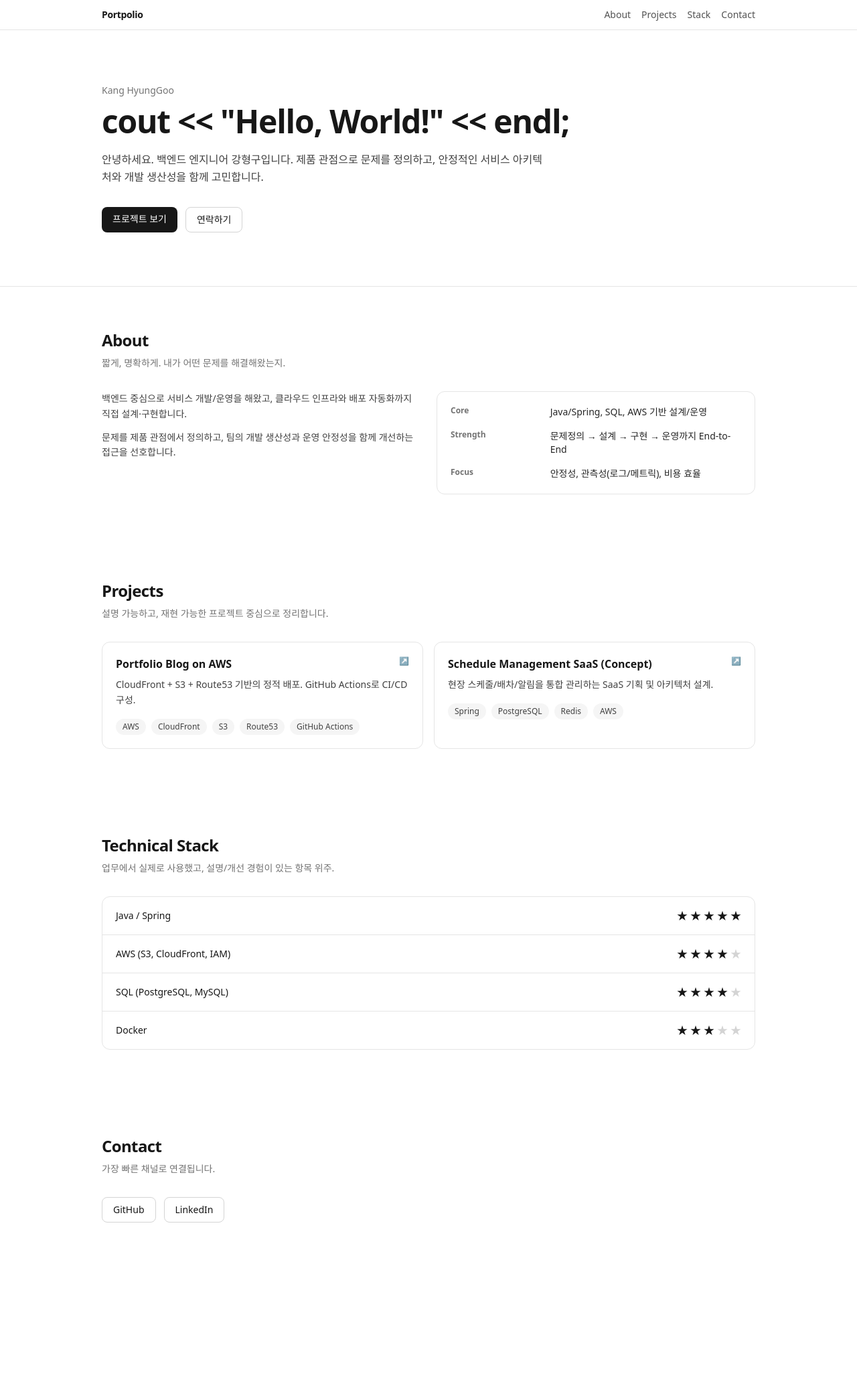
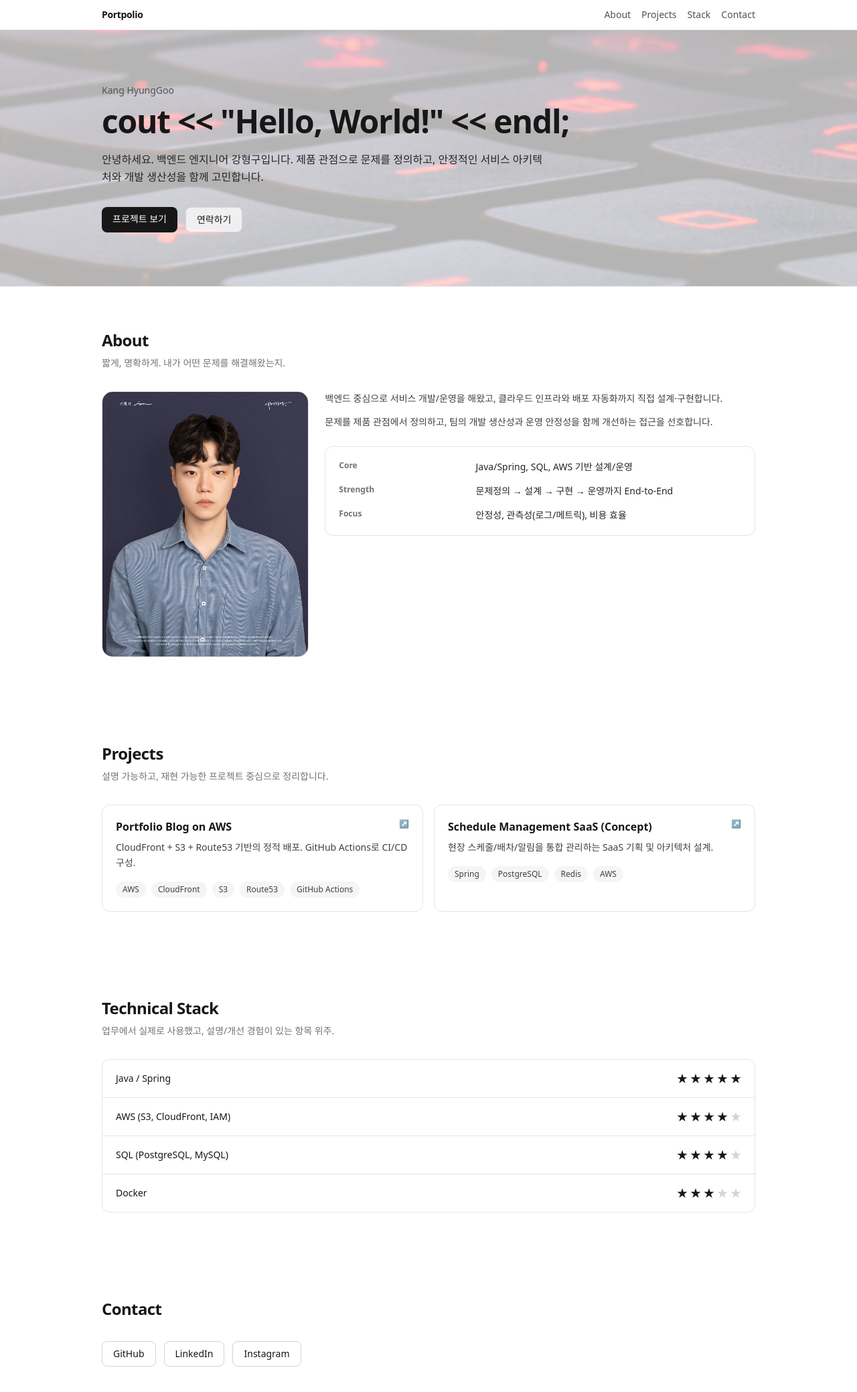
Before and after one commit to dev-LeoKang/leolinked-blog, a Next.js app: page / in a window 1280 px wide. Shown: the top 2078 px of the page at 67% size. Before the commit the page ends 1889 px from the top, so only its background shows below. Built offline with nearby package versions, Linux system fonts and the light colour scheme.

Commit message:
feat:배경화면, 프로필 사진

```diff
--- a/src/app/page.tsx
+++ b/src/app/page.tsx
@@ -30,11 +30,11 @@ export default function Home() {
         <TechStack />
       </Section>
 
-      <Section id="contact" title="Contact" subtitle="가장 빠른 채널로 연결됩니다.">
+      <Section id="contact" title="Contact" subtitle="">
         <div className="flex flex-wrap gap-3">
           <a
             className="rounded-lg border border-neutral-300 px-4 py-2 text-sm font-medium hover:bg-neutral-50"
-            href="https://github.com/"
+            href="https://github.com/dev-LeoKang"
             target="_blank"
             rel="noreferrer"
           >
@@ -42,11 +42,19 @@ export default function Home() {
           </a>
           <a
             className="rounded-lg border border-neutral-300 px-4 py-2 text-sm font-medium hover:bg-neutral-50"
-            href="https://www.linkedin.com/"
+            href="https://www.linkedin.com/in/leoKang-85511122b"
             target="_blank"
             rel="noreferrer"
           >
             LinkedIn
+          </a>
+          <a
+            className="rounded-lg border border-neutral-300 px-4 py-2 text-sm font-medium hover:bg-neutral-50"
+            href="https://www.instagram.com/h9._.k/"
+            target="_blank"
+            rel="noreferrer"
+          >
+            Instagram
           </a>
         </div>
       </Section>
--- a/src/components/About.tsx
+++ b/src/components/About.tsx
@@ -2,16 +2,29 @@ import { about } from "@/data/about";
 
 export default function About() {
   return (
-    <div className="grid gap-6 md:grid-cols-2">
-      <div>
+    <div className="grid gap-6 md:grid-cols-3">
+      {/* Profile photo */}
+      <div className="md:col-span-1">
+        <div className="overflow-hidden rounded-2xl border border-neutral-200 bg-neutral-50">
+          <div className="aspect-auto w-full">
+            <img
+              src="/images/me.jpeg"
+              alt="Profile"
+              className="h-full w-full object-cover"
+            />
+          </div>
+        </div>
+      </div>
+
+      {/* Text */}
+      <div className="md:col-span-2">
         <div className="space-y-3 text-sm leading-relaxed text-neutral-700">
           {about.summary.map((line) => (
             <p key={line}>{line}</p>
           ))}
         </div>
-      </div>
 
-      <div className="rounded-xl border border-neutral-200 p-5">
+        <div className="mt-6 rounded-xl border border-neutral-200 p-5">
           <dl className="space-y-4">
             {about.highlights.map((h) => (
               <div key={h.k} className="grid grid-cols-3 gap-3">
@@ -22,5 +35,6 @@ export default function About() {
           </dl>
         </div>
       </div>
+    </div>
   );
 }
--- a/src/components/Hero.tsx
+++ b/src/components/Hero.tsx
@@ -2,13 +2,23 @@ import { profile } from "@/data/profile";
 
 export default function Hero() {
   return (
-    <header className="border-b border-neutral-200">
+    <header className="relative overflow-hidden border-b border-neutral-200">
+      {/* Background image */}
+      <div
+        className="absolute inset-0 bg-cover bg-center"
+        style={{ backgroundImage: "url(/images/background.jpg)" }}
+        aria-hidden="true"
+      />
+      {/* Overlay */}
+      <div className="absolute inset-0 bg-white/70 backdrop-blur-[1px]" aria-hidden="true" />
+
+      <div className="relative">
         <div className="mx-auto w-full max-w-5xl px-6 py-20">
-        <p className="text-sm text-neutral-500">{profile.englishName}</p>
+          <p className="text-sm text-neutral-600">{profile.englishName}</p>
           <h1 className="mt-3 text-4xl font-bold tracking-tight md:text-5xl">
             {profile.headline}
           </h1>
-        <p className="mt-5 max-w-2xl text-base leading-relaxed text-neutral-700">
+          <p className="mt-5 max-w-2xl text-base leading-relaxed text-neutral-800">
             {profile.intro}
           </p>
 
@@ -21,12 +31,13 @@ export default function Hero() {
             </a>
             <a
               href="#contact"
-            className="rounded-lg border border-neutral-300 px-4 py-2 text-sm font-medium hover:bg-neutral-50"
+              className="rounded-lg border border-neutral-300 bg-white/70 px-4 py-2 text-sm font-medium hover:bg-white"
             >
               연락하기
             </a>
           </div>
         </div>
+      </div>
     </header>
   );
 }
```
Also changed, not shown: public/images/background.jpg (added), public/images/me.jpeg (added). Lines whose indentation alone changed are shown as unchanged.
